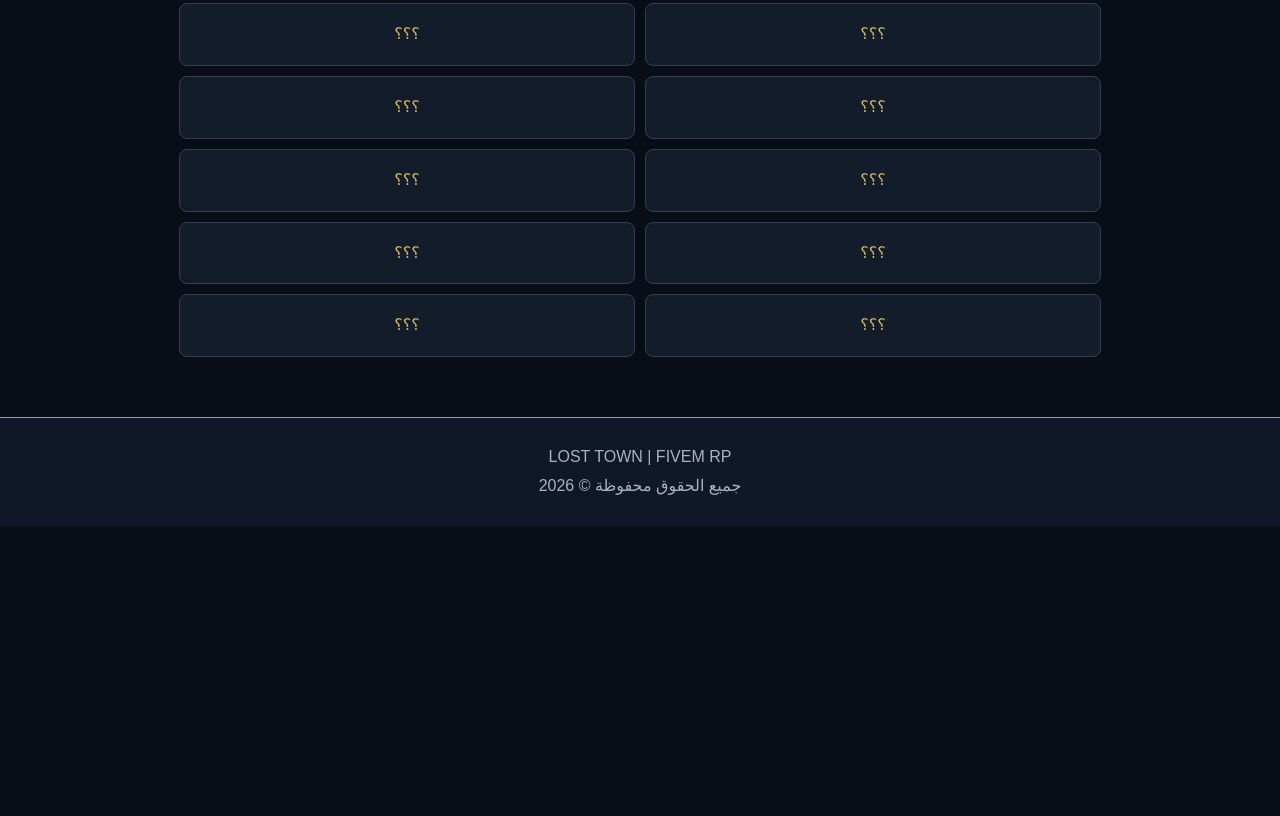
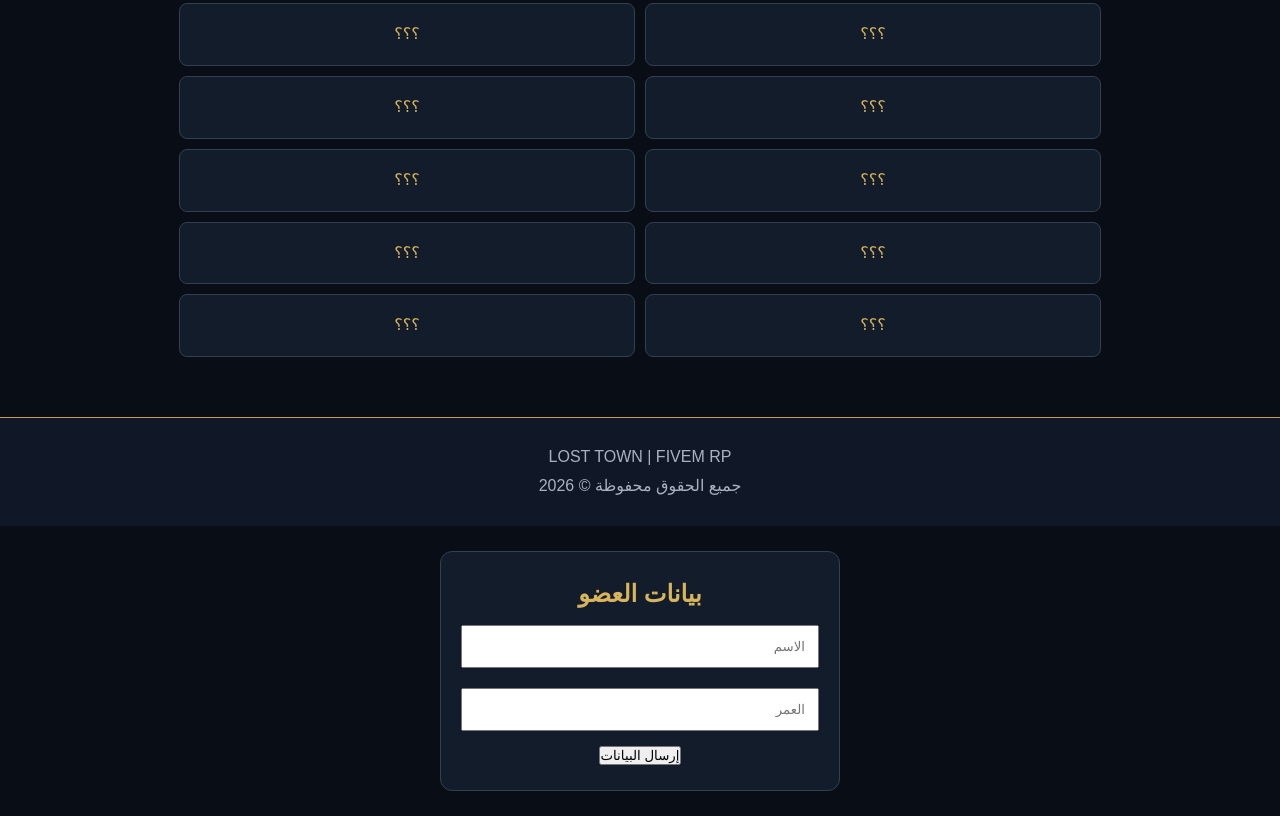
Before and after one commit to jemzomoha8-jpg/-, a plain HTML site: page index.html in a window 1280 px wide. Shown: the part 1033-1849 px from the top of the page. Before the commit the page ends 1559 px from the top, so only its background shows below. Drawn offline with Linux system fonts and the light colour scheme.

Commit message:
Update index.html

```diff
--- a/index.html
+++ b/index.html
@@ -318,5 +318,28 @@ document.getElementById("slots").innerHTML=Array.from({length:10},()=>'<div clas
 showTab(1,document.querySelector(".soon-tabs button"));
 </script>
 
+<div id="member-form" style="max-width:400px;margin:25px auto;padding:20px;background:#121c2b;border:1px solid #344052;border-radius:12px;color:white;text-align:center">
+  <h2 style="color:#d8b45c">بيانات العضو</h2>
+  <input id="member-name" type="text" placeholder="الاسم" style="width:100%;padding:12px;margin:10px 0;box-sizing:border-box">
+  <input id="member-age" type="number" placeholder="العمر" style="width:100%;padding:12px;margin:10px 0;box-sizing:border-box">
+  <button onclick="submitMember()">إرسال البيانات</button>
+  <p id="member-message"></p>
+</div>
+
+<script>
+function submitMember() {
+  const name = document.getElementById('member-name').value.trim();
+  const age = Number(document.getElementById('member-age').value);
+  const message = document.getElementById('member-message');
+
+  if (!name || !Number.isInteger(age) || age < 1 || age > 120) {
+    message.textContent = 'يرجى إدخال الاسم والعمر بشكل صحيح';
+    return;
+  }
+
+  message.textContent = 'تم إدخال البيانات بنجاح';
+}
+</script>
+
 </body>
                                                                     </html>
```
